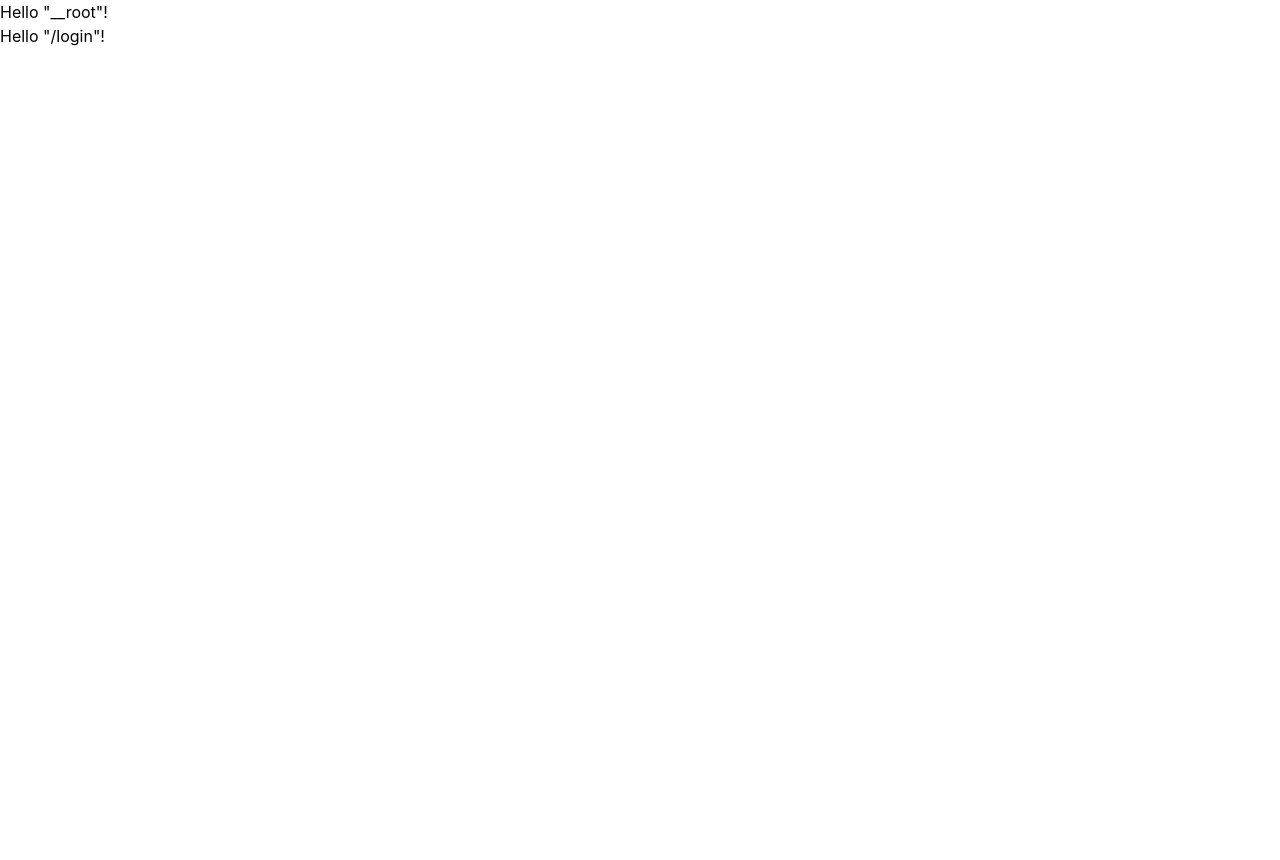
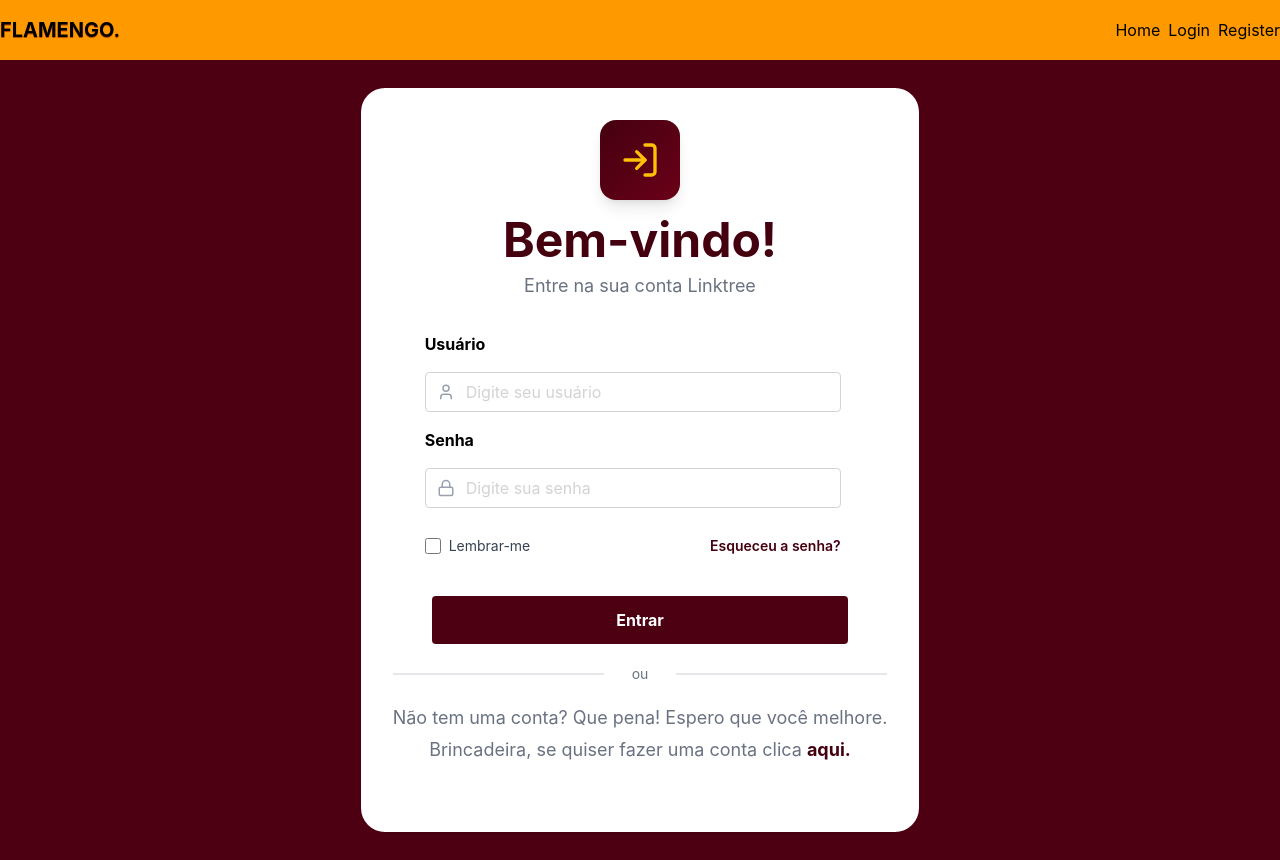
Before and after one commit to DanielASBatista/reactLogin, a React (Vite) app: page /login in a window 1280 px wide. Before the commit the page ends 800 px from the top, so only its background shows below. Built offline with nearby package versions, Linux system fonts and the light colour scheme.

Commit message:
added - menu & root.

```diff
--- /dev/null
+++ b/src/components/Header/Header.tsx
@@ -0,0 +1,16 @@
+import { Logo } from "./Logo";
+import { Menu } from "./Menu";
+
+export function Header(){
+    return (
+        <header className="bg-amber-500 py-4">
+            <div className="container mx-auto flex justify-between items-center">
+                <Logo/>
+
+                <Menu/>
+            </div>
+
+            <div></div>
+        </header>
+    );
+}
--- /dev/null
+++ b/src/components/Header/Logo.tsx
@@ -0,0 +1,7 @@
+export function Logo (){
+    return (
+        <div className="text-xl font-bold font-stretch-75% text-shadow-amber-700 uppercase text-shadow-2xs">
+            Flamengo.
+        </div>
+    )
+}
--- /dev/null
+++ b/src/components/Header/Menu.tsx
@@ -0,0 +1,25 @@
+export function Menu (){
+    return (
+        <nav>
+            <ul className="flex gap-2">
+                <li>
+                    <a href="/">
+                        Home
+                    </a>
+
+
+                </li>
+                <li>
+                    <a href="/login">
+                        Login
+                    </a>
+                </li>
+                <li>
+                    <a href="/register">
+                        Register
+                    </a>
+                </li>
+            </ul>
+        </nav>
+    )
+}
--- a/src/App.tsx
+++ b/src/components/PageLogin.tsx
@@ -1,6 +1,6 @@
 import { LogIn, User, Lock } from 'lucide-react'
 
-function App() {
+export function LoginPage() {
 
   return (
     <div className="w-screen h-screen bg-[#4D0012] flex items-center justify-center">
@@ -67,4 +67,3 @@ function App() {
     </div>
   )
 }
-export default App
--- a/src/main.tsx
+++ b/src/main.tsx
@@ -1,6 +1,5 @@
 import { StrictMode } from 'react'
 import { createRoot } from 'react-dom/client'
-import App from './App.tsx'
 import "./global.css"
 import { createRouter, RouterProvider } from '@tanstack/react-router'
 import { routeTree } from './routeTree.gen.ts'
@@ -16,7 +15,5 @@ declare module "@tanstack/react-router"
 createRoot(document.getElementById('root')!).render(
   <StrictMode>
     <RouterProvider router={router}/>
-
-
   </StrictMode>,
 )
--- a/src/routeTree.gen.ts
+++ b/src/routeTree.gen.ts
@@ -13,6 +13,7 @@ import { Route as RegisterRouteImport } from './routes/register'
 import { Route as LoginRouteImport } from './routes/login'
 import { Route as EditRouteImport } from './routes/edit'
 import { Route as BioRouteImport } from './routes/bio'
+import { Route as IndexRouteImport } from './routes/index'
 
 const RegisterRoute = RegisterRouteImport.update({
   id: '/register',
@@ -34,14 +35,21 @@ const BioRoute = BioRouteImport.update({
   path: '/bio',
   getParentRoute: () => rootRouteImport,
 } as any)
+const IndexRoute = IndexRouteImport.update({
+  id: '/',
+  path: '/',
+  getParentRoute: () => rootRouteImport,
+} as any)
 
 export interface FileRoutesByFullPath {
+  '/': typeof IndexRoute
   '/bio': typeof BioRoute
   '/edit': typeof EditRoute
   '/login': typeof LoginRoute
   '/register': typeof RegisterRoute
 }
 export interface FileRoutesByTo {
+  '/': typeof IndexRoute
   '/bio': typeof BioRoute
   '/edit': typeof EditRoute
   '/login': typeof LoginRoute
@@ -49,6 +57,7 @@ export interface FileRoutesByTo {
 }
 export interface FileRoutesById {
   __root__: typeof rootRouteImport
+  '/': typeof IndexRoute
   '/bio': typeof BioRoute
   '/edit': typeof EditRoute
   '/login': typeof LoginRoute
@@ -56,13 +65,14 @@ export interface FileRoutesById {
 }
 export interface FileRouteTypes {
   fileRoutesByFullPath: FileRoutesByFullPath
-  fullPaths: '/bio' | '/edit' | '/login' | '/register'
+  fullPaths: '/' | '/bio' | '/edit' | '/login' | '/register'
   fileRoutesByTo: FileRoutesByTo
-  to: '/bio' | '/edit' | '/login' | '/register'
-  id: '__root__' | '/bio' | '/edit' | '/login' | '/register'
+  to: '/' | '/bio' | '/edit' | '/login' | '/register'
+  id: '__root__' | '/' | '/bio' | '/edit' | '/login' | '/register'
   fileRoutesById: FileRoutesById
 }
 export interface RootRouteChildren {
+  IndexRoute: typeof IndexRoute
   BioRoute: typeof BioRoute
   EditRoute: typeof EditRoute
   LoginRoute: typeof LoginRoute
@@ -99,10 +109,18 @@ declare module '@tanstack/react-router' {
       preLoaderRoute: typeof BioRouteImport
       parentRoute: typeof rootRouteImport
     }
+    '/': {
+      id: '/'
+      path: '/'
+      fullPath: '/'
+      preLoaderRoute: typeof IndexRouteImport
+      parentRoute: typeof rootRouteImport
+    }
   }
 }
 
 const rootRouteChildren: RootRouteChildren = {
+  IndexRoute: IndexRoute,
   BioRoute: BioRoute,
   EditRoute: EditRoute,
   LoginRoute: LoginRoute,
--- a/src/routes/__root.tsx
+++ b/src/routes/__root.tsx
@@ -1,5 +1,6 @@
 import * as React from 'react'
 import { Outlet, createRootRoute } from '@tanstack/react-router'
+import { Header} from "../components/Header/Header";
 
 export const Route = createRootRoute({
   component: RootComponent,
@@ -8,7 +9,7 @@ export const Route = createRootRoute({
 function RootComponent() {
   return (
     <React.Fragment>
-      <div>Hello "__root"!</div>
+      <Header />
       <Outlet />
     </React.Fragment>
   )
--- a/src/routes/index.tsx
+++ b/src/routes/index.tsx
@@ -0,0 +1,9 @@
+import { createFileRoute } from '@tanstack/react-router'
+
+export const Route = createFileRoute('/')({
+  component: RouteComponent,
+})
+
+function RouteComponent() {
+  return <div>Hello "/"!</div>
+}
--- a/src/routes/login.tsx
+++ b/src/routes/login.tsx
@@ -1,9 +1,10 @@
 import { createFileRoute } from '@tanstack/react-router'
+import { LoginPage } from '../components/PageLogin';
 
 export const Route = createFileRoute('/login')({
   component: RouteComponent,
 })
 
 function RouteComponent() {
-  return <div>Hello "/login"!</div>
+  return <LoginPage/>;
 }
```
Also changed, not shown: 1 other file (tests, documents, lock files or other folders).
